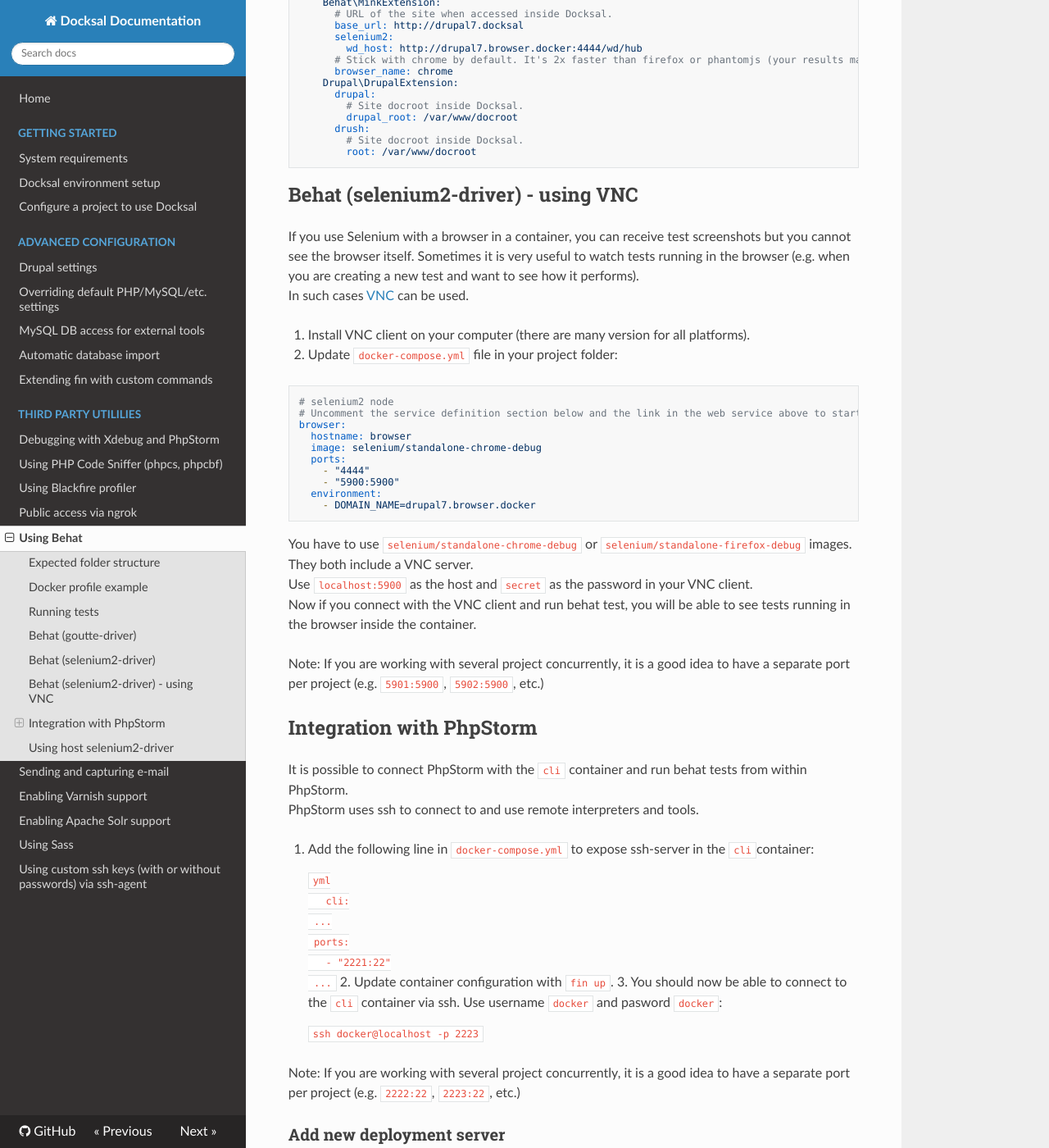
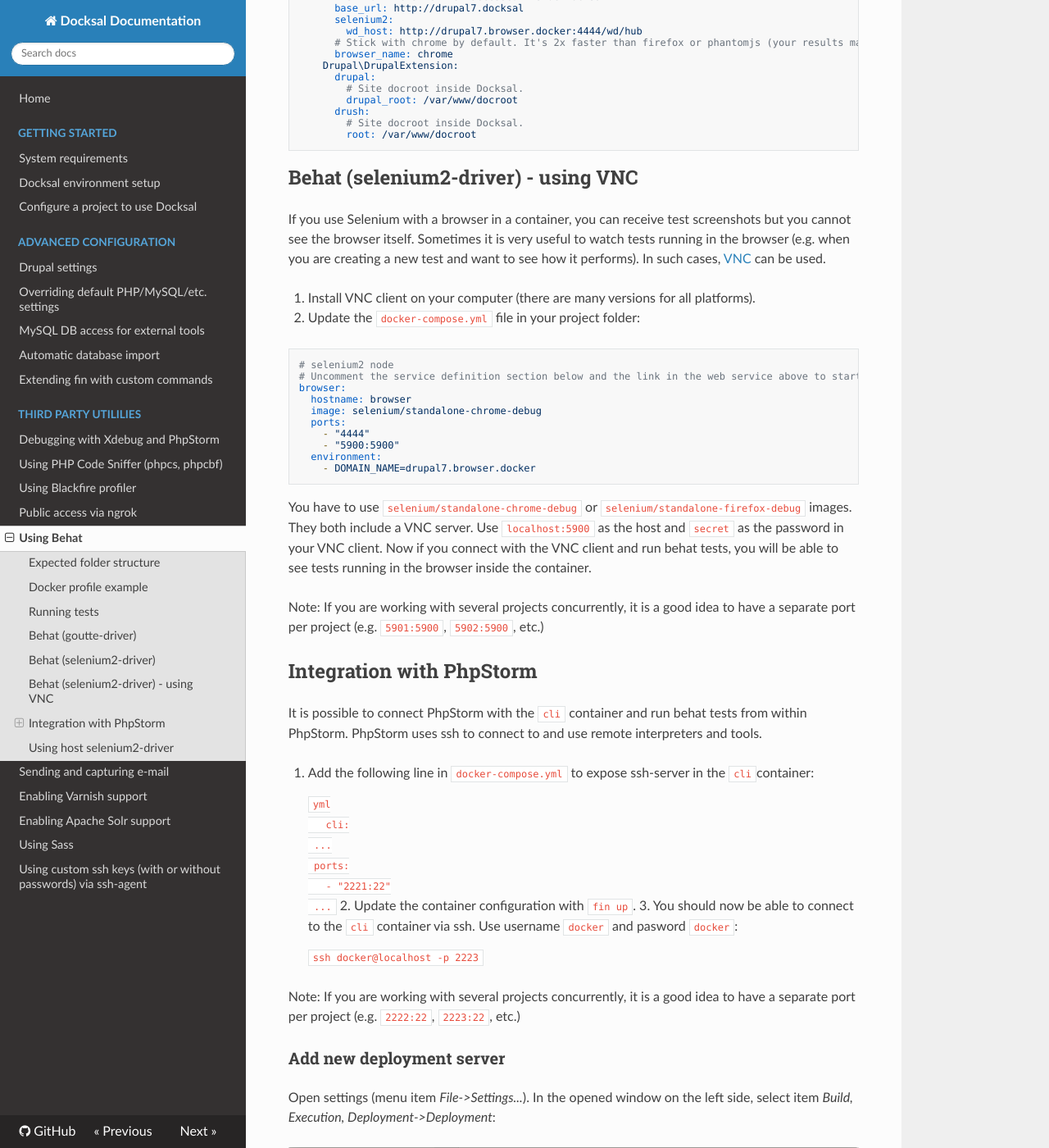
Before and after one commit to docksal/docksal, an MkDocs documentation site: the page built from docs/behat.md, in a window 1280 px wide and 1400 px high, scrolled down 2196 px. Shown: the whole window at 82% size. Built offline with MkDocs 1.6.1, drawn with Linux system fonts in a browser that asks for light colours; nearby versions of some CDN libraries; old or Windows-style settings are respelled for this version of MkDocs; some of the changed text lies outside the part shown.

Commit message:
Various grammar corrections to behat.md

````diff
--- a/docs/behat.md
+++ b/docs/behat.md
@@ -2,7 +2,7 @@
 
 ## Expected folder structure
 
-Docksal expects your Behat tests to be in `tests/behat` folder of the project repo.
+Docksal expects your Behat tests to be in the `tests/behat` folder of the project repo.
 
 >     tests/behat
 >       \_ bin/behat
@@ -14,7 +14,7 @@ See [Drupal 7 sample project](https://github.com/docksal/docksal-drupal7) repo f
 
 ## Docker profile example
 
-Assuming you are using [Behat Drupal Extension](https://github.com/jhedstrom/drupalextension) add the following profile in your `behat.yml` file:
+Assuming you are using [Behat Drupal Extension](https://github.com/jhedstrom/drupalextension), add the following profile in your `behat.yml` file:
 
 ```yml
 # Docker profile.
@@ -49,7 +49,9 @@ in the web container definition and `DOMAIN_NAME` in the browser container defin
 
 Tests can be launched with `fin` (Docksal Shell):
 
+    ```
     fin behat
+    ```
 
 This will download composer dependencies and run behat with the docker profile.
 
@@ -65,7 +67,7 @@ If your tests require javascript support, selenium2-driver should be used. You c
 Selenium2 works with real browsers, using them as zombies for testing purposes. You get a standard, feature reach, real browser, with CSS styling, JS and AJAX execution - all supported out of the box.
 
 The easiest way to enable Selenium support is to use stock Selenium docker images.
-To do this, update `docker-compose.yml` file in your project folder as follows.
+To do this, update the `docker-compose.yml` file in your project folder as follows:
 
 ```yml
 # selenium2 node
@@ -79,9 +81,9 @@ browser:
     - DOMAIN_NAME=drupal7.browser.docker
 ```
 
-You can also use Firefox image: `selenium/standalone-firefox`
+You can also use the Firefox image: `selenium/standalone-firefox`
 
-After updating `docker-compose.yml` you have to tell Behat to use Selenium.
+After updating `docker-compose.yml`, you have to tell Behat to use Selenium.
 Add your selenium configuration in `behat.yml` (environment variable `DOMAIN_NAME` is used as `selenium2 wd_host`).
 
 Example:
@@ -110,10 +112,10 @@ docker:
 ## Behat (selenium2-driver) - using VNC
 
 If you use Selenium with a browser in a container, you can receive test screenshots but you cannot see the browser itself. Sometimes it is very useful to watch tests running in the browser (e.g. when you are creating a new test and want to see how it performs).
-In such cases [VNC](https://en.wikipedia.org/wiki/Virtual_Network_Computing) can be used.
+In such cases, [VNC](https://en.wikipedia.org/wiki/Virtual_Network_Computing) can be used.
 
-1. Install VNC client on your computer (there are many version for all platforms).
-2. Update `docker-compose.yml` file in your project folder:
+1. Install VNC client on your computer (there are many versions for all platforms).
+2. Update the `docker-compose.yml` file in your project folder:
 
 ```yml
 # selenium2 node
@@ -129,9 +131,9 @@ browser:
 ```
 You have to use `selenium/standalone-chrome-debug` or `selenium/standalone-firefox-debug` images. They both include a VNC server.
 Use `localhost:5900` as the host and `secret` as the password in your VNC client.
-Now if you connect with the VNC client and run behat test, you will be able to see tests running in the browser inside the container.
+Now if you connect with the VNC client and run behat tests, you will be able to see tests running in the browser inside the container.
 
-Note: If you are working with several project concurrently, it is a good idea to have a separate port per project (e.g. `5901:5900`, `5902:5900`, etc.)
+Note: If you are working with several projects concurrently, it is a good idea to have a separate port per project (e.g. `5901:5900`, `5902:5900`, etc.)
 
 ## Integration with PhpStorm
 
@@ -147,45 +149,45 @@ PhpStorm uses ssh to connect to and use remote interpreters and tools.
        - "2221:22"
      ...
     ```
-2. Update container configuration with `fin up`.
+2. Update the container configuration with `fin up`.
 3. You should now be able to connect to the `cli` container via ssh. Use username `docker` and pasword `docker`:
 
     ```
     ssh docker@localhost -p 2223
     ```
 
-Note: If you are working with several project concurrently, it is a good idea to have a separate port per project (e.g. `2222:22`, `2223:22`, etc.)
+Note: If you are working with several projects concurrently, it is a good idea to have a separate port per project (e.g. `2222:22`, `2223:22`, etc.)
 
 ### Add new deployment server
 
-Open settings (menu item *File->Settings...*). In the opened window on the left side select item *Build, Execution, Deployment->Deployment*:
+Open settings (menu item *File->Settings...*). In the opened window on the left side, select item *Build, Execution, Deployment->Deployment*:
 
 ![](img/behat-phpstorm-deployment-configure.png)
 
 Create new SFTP connection and fill-out the form. Don't forget to fill-out *Web server root URL*.
-Press *Test SFTP connection...* button and if everything is ok, you will see that test is successful.
+Press the *Test SFTP connection...* button and if everything is ok, you will see that test is successful.
 
-On the second tab you should to check and correct mapping:
+On the second tab, you should to check and correct mapping:
 
 ![](img/behat-phpstorm-deployment-configure-mapping.png)
 
-Local path is path to your project on the host machine. Deployment path is `/var/www`
+Local path is the path to your project on the host machine. Deployment path is `/var/www`.
 
 ### Add a new PHP interpreter
 
-Open settings (menu item *File->Settings...*). In the opened window on the left side select item *Languages & Frameworks->PHP*:
+Open settings (menu item *File->Settings...*). In the opened window on the left side, select item *Languages & Frameworks->PHP*:
 
 ![](img/behat-phpstorm-PHP-configuration.png)
 
-To add a new interpreter click on **...** button on *Interpreter:* line.
+To add a new interpreter, click on **...** button on *Interpreter:* line.
 
 ![](img/behat-phpstorm-PHP-configuration-deployment.png)
 
-In the opened window add a new interpreter and choose **Deployment configuration** option and deployment server from select list (it should be server from previous step).
+In the opened window, add a new interpreter and choose the **Deployment configuration** option and deployment server from the select list (it should be server from previous step).
 
 ### Add Behat interpreter configuration
 
-Open settings (menu item *File->Settings...*). In the opened window on the left side select item *Languages & Frameworks->PHP->Behat*:
+Open settings (menu item *File->Settings...*). In the opened window on the left side, select item *Languages & Frameworks->PHP->Behat*:
 
 ![](img/behat-phpstorm-PHP-Behat-configuration.png)
 
@@ -203,26 +205,26 @@ It should be the same as in `behat.common.yml` for `docker` part.
 
 ### Add Behat debug configuration
 
-Open *Run/Debug Configurations* (menu item *Run->Edit Configurations...*). In the opened window on the left side add new Behat configuration:
+Open *Run/Debug Configurations* (menu item *Run->Edit Configurations...*). In the opened window on the left side, add the new Behat configuration:
 
 ![](img/behat-run-debug-configuration.png)
 
-Choose Test Runner option *Defined in the configuration file*.
+Choose the Test Runner option *Defined in the configuration file*.
 
 ### Run tests
 
-On the PhpStorm panel choose Behat debug configuration and run it:
+On the PhpStorm panel, choose Behat debug configuration and run it:
 
 ![](img/behat-run-tests.png)
 
-If everything is ok, you will see a window with tests result (all tests are run in this case):
+If everything is ok, you will see a window with test results (all tests are run in this case):
 
 ![](img/behat-run-window.png)
 
 You can re-run any scenario from this window. If you click on scenario or test, PhpStorm will open window with this scenario/test.
 
-You can also open folder with Behat features (`tests/behat/features` directory in your project) and
-run any feature tests by right clicking on it and choosing **Run 'feature-name'** option.
+You can also open the folder with Behat features (`tests/behat/features` directory in your project) and
+run any feature tests by right clicking on it and choosing the **Run 'feature-name'** option.
 
 ![](img/behat-test-features.png)
 
@@ -255,4 +257,4 @@ default:
 ...
 ```
 
-`192.168.10.1` is your machine's IP in Docksal subnet.
+`192.168.10.1` is your machine's IP address in the Docksal subnet.
````
Also changed, not shown: other parts of docs/behat.md (+1 -1 lines).
